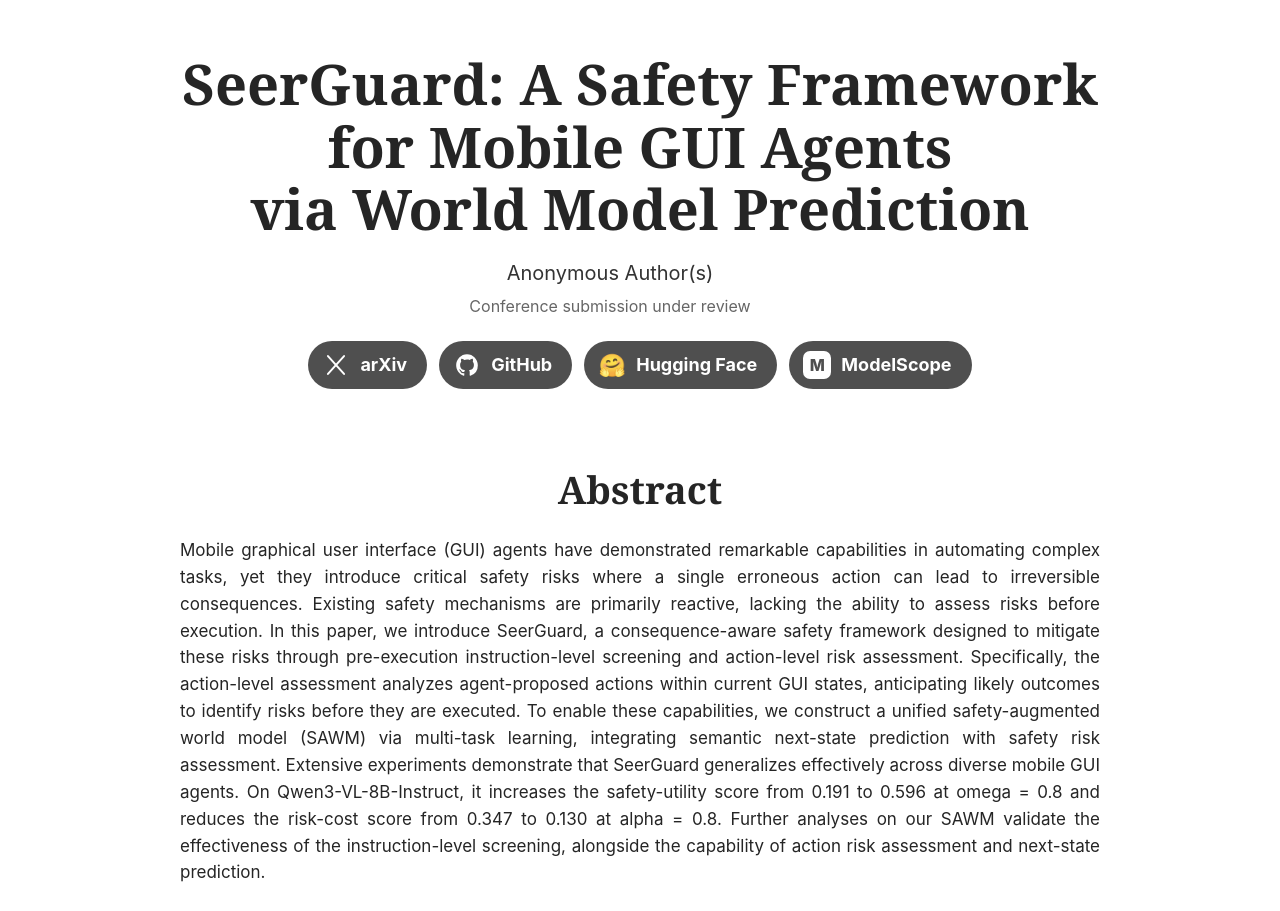
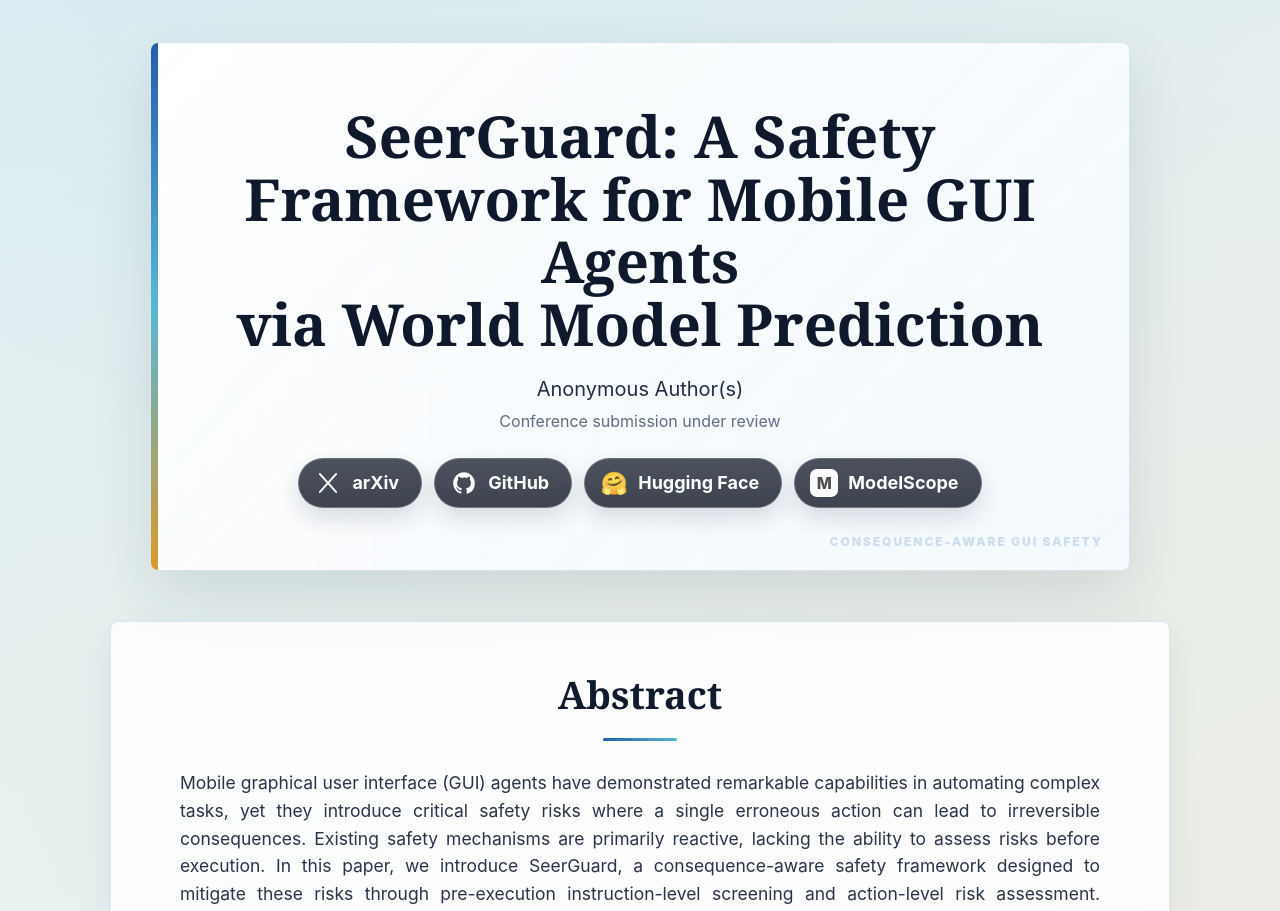
Before and after one commit to seerguard/seerguard.github.io, a plain HTML site: page index.html in a window 1280 px wide. Shown: the top 911 px of the page. Drawn offline with Linux system fonts and the light colour scheme.

Commit message:
Polish project page styling

```diff
--- a/index.html
+++ b/index.html
@@ -8,7 +8,7 @@
       name="description"
       content="SeerGuard: A Safety Framework for Mobile GUI Agents via World Model Prediction."
     />
-    <link rel="stylesheet" href="styles.css?v=4" />
+    <link rel="stylesheet" href="styles.css?v=6" />
   </head>
   <body>
     <main class="page">
--- a/styles.css
+++ b/styles.css
@@ -1,10 +1,14 @@
 :root {
-  --text: #252525;
-  --muted: #666;
-  --line: #d8d8d8;
-  --soft: #f6f7f9;
-  --button: #2f5f9f;
-  --button-hover: #244a7e;
+  --text: #172033;
+  --muted: #626d80;
+  --line: #d9e0ea;
+  --soft: #f5f8fc;
+  --paper: #ffffff;
+  --blue: #245ea8;
+  --blue-deep: #143b75;
+  --cyan: #57b7d7;
+  --amber: #d9992b;
+  --shadow: 0 22px 60px rgba(28, 48, 78, 0.12);
 }
 
 * {
@@ -18,7 +22,10 @@ html {
 body {
   margin: 0;
   color: var(--text);
-  background: #fff;
+  background:
+    radial-gradient(circle at 16% 0%, rgba(87, 183, 215, 0.18), transparent 28%),
+    radial-gradient(circle at 86% 10%, rgba(217, 153, 43, 0.12), transparent 22%),
+    linear-gradient(180deg, #f7fbff 0%, #ffffff 460px);
   font-family: -apple-system, BlinkMacSystemFont, "Segoe UI", Helvetica, Arial, sans-serif;
   line-height: 1.58;
   overflow-x: hidden;
@@ -28,13 +35,43 @@ body {
   width: calc(100% - 32px);
   max-width: 1060px;
   margin: 0 auto;
-  padding: 52px 0 72px;
+  padding: 42px 0 80px;
 }
 
 .paper-header {
+  position: relative;
   max-width: 980px;
-  margin: 0 auto 42px;
+  margin: 0 auto 50px;
+  padding: clamp(34px, 6vw, 62px) clamp(20px, 5vw, 54px);
   text-align: center;
+  background:
+    linear-gradient(135deg, rgba(255, 255, 255, 0.96), rgba(245, 250, 255, 0.9)),
+    linear-gradient(90deg, rgba(36, 94, 168, 0.1) 1px, transparent 1px),
+    linear-gradient(180deg, rgba(36, 94, 168, 0.08) 1px, transparent 1px);
+  background-size: auto, 28px 28px, 28px 28px;
+  border: 1px solid rgba(217, 224, 234, 0.9);
+  border-radius: 8px;
+  box-shadow: var(--shadow);
+  overflow: hidden;
+}
+
+.paper-header::before {
+  content: "";
+  position: absolute;
+  inset: 0 auto 0 0;
+  width: 7px;
+  background: linear-gradient(180deg, var(--blue), var(--cyan), var(--amber));
+}
+
+.paper-header::after {
+  content: "CONSEQUENCE-AWARE GUI SAFETY";
+  position: absolute;
+  right: 26px;
+  bottom: 18px;
+  color: rgba(36, 94, 168, 0.18);
+  font-size: 12px;
+  font-weight: 900;
+  letter-spacing: 0.16em;
 }
 
 h1,
@@ -46,9 +83,11 @@ h3 {
 
 h1 {
   margin: 0 auto 18px;
-  font-size: clamp(34px, 5vw, 56px);
+  max-width: 940px;
+  font-size: clamp(36px, 5.15vw, 58px);
   font-weight: 700;
-  line-height: 1.12;
+  line-height: 1.08;
+  color: #10192b;
 }
 
 h1 span {
@@ -56,14 +95,14 @@ h1 span {
 }
 
 .authors {
-  margin: 0;
-  color: #333;
+  margin: 10px 0 0;
+  color: #253047;
   font-size: 20px;
   text-align: center;
 }
 
 .venue {
-  margin: 4px 0 22px;
+  margin: 4px 0 24px;
   color: var(--muted);
   font-size: 16px;
   text-align: center;
@@ -80,18 +119,23 @@ h1 span {
   display: inline-flex;
   align-items: center;
   gap: 10px;
-  min-height: 48px;
-  padding: 8px 20px 8px 14px;
+  min-height: 50px;
+  padding: 8px 22px 8px 15px;
   color: #fff;
-  background: #333;
+  background: linear-gradient(180deg, #303744, #202633);
   border-radius: 999px;
+  border: 1px solid rgba(255, 255, 255, 0.22);
   font-size: 18px;
   font-weight: 650;
   text-decoration: none;
+  box-shadow: 0 10px 24px rgba(24, 37, 57, 0.18);
+  transition: transform 160ms ease, box-shadow 160ms ease, background 160ms ease;
 }
 
 .link-bar a:hover {
-  background: #222;
+  background: linear-gradient(180deg, #2b5a98, #183e75);
+  box-shadow: 0 14px 28px rgba(36, 94, 168, 0.24);
+  transform: translateY(-1px);
 }
 
 .link-bar a[aria-disabled="true"] {
@@ -150,40 +194,64 @@ svg.link-icon {
 }
 
 .section {
-  padding: 28px 0 40px;
-  border-top: 1px solid #ededed;
+  position: relative;
+  padding: 42px clamp(18px, 4vw, 42px) 48px;
+  margin: 24px 0;
+  background: rgba(255, 255, 255, 0.86);
+  border: 1px solid rgba(217, 224, 234, 0.86);
+  border-radius: 8px;
+  box-shadow: 0 12px 36px rgba(28, 48, 78, 0.07);
 }
 
 .section:first-of-type {
-  border-top: 0;
+  border-top: 1px solid rgba(217, 224, 234, 0.86);
 }
 
 h2 {
-  margin: 0 0 18px;
+  position: relative;
+  margin: 0 0 28px;
   font-size: clamp(28px, 3.6vw, 38px);
   text-align: center;
+  color: #111b2e;
+}
+
+h2::after {
+  content: "";
+  display: block;
+  width: 74px;
+  height: 3px;
+  margin: 14px auto 0;
+  background: linear-gradient(90deg, var(--blue), var(--cyan));
+  border-radius: 99px;
 }
 
 h3 {
-  margin: 34px 0 12px;
+  margin: 40px 0 14px;
   font-size: 21px;
   text-align: center;
+  color: #172033;
 }
 
 p {
   margin: 0 auto 18px;
   max-width: 920px;
-  font-size: 17px;
+  color: #2b3447;
+  font-size: 17.5px;
   text-align: justify;
 }
 
 figure {
   width: 100%;
-  margin: 28px auto 6px;
+  margin: 32px auto 8px;
+  padding: 18px;
+  background: var(--paper);
+  border: 1px solid var(--line);
+  border-radius: 8px;
+  box-shadow: 0 12px 32px rgba(28, 48, 78, 0.08);
 }
 
 .figure-compact {
-  max-width: 660px;
+  max-width: 700px;
 }
 
 .figure-case {
@@ -204,15 +272,16 @@ figure img {
 
 figcaption {
   max-width: 960px;
-  margin: 12px auto 0;
-  color: #4f4f4f;
+  margin: 14px auto 0;
+  color: #536074;
   font-size: 15px;
   line-height: 1.48;
   text-align: center;
 }
 
 .table-block {
-  margin-top: 34px;
+  margin-top: 40px;
+  padding-top: 8px;
 }
 
 .table-wrap {
@@ -220,8 +289,9 @@ figcaption {
   overflow-x: auto;
   margin: 0 auto;
   border: 1px solid var(--line);
-  border-radius: 4px;
+  border-radius: 8px;
   background: #fff;
+  box-shadow: 0 10px 28px rgba(28, 48, 78, 0.07);
 }
 
 .narrow-table {
@@ -235,6 +305,7 @@ figcaption {
 table {
   width: 100%;
   min-width: 880px;
+  overflow: hidden;
   border-collapse: collapse;
   font-size: 14px;
 }
@@ -367,7 +438,7 @@ table {
 
 th,
 td {
-  padding: 9px 10px;
+  padding: 10px 11px;
   border: 1px solid var(--line);
   text-align: center;
   vertical-align: middle;
@@ -375,7 +446,8 @@ td {
 }
 
 th {
-  background: var(--soft);
+  color: #15213a;
+  background: linear-gradient(180deg, #f7faff, #eef3f9);
   font-weight: 700;
 }
 
@@ -384,11 +456,16 @@ td {
 }
 
 tbody tr:nth-child(even) {
-  background: #fbfbfc;
+  background: #f9fbfe;
+}
+
+tbody tr:hover {
+  background: #f0f7ff;
 }
 
 strong {
   font-weight: 800;
+  color: #0f4e96;
 }
 
 @media (max-width: 720px) {
@@ -404,6 +481,14 @@ strong {
     overflow-wrap: anywhere;
   }
 
+  .paper-header {
+    padding: 30px 18px 36px;
+  }
+
+  .paper-header::after {
+    display: none;
+  }
+
   .authors {
     font-size: 18px;
   }
@@ -411,6 +496,14 @@ strong {
   p {
     font-size: 16px;
     text-align: left;
+  }
+
+  .section {
+    padding: 32px 14px 36px;
+  }
+
+  figure {
+    padding: 10px;
   }
 
   figcaption {
```
